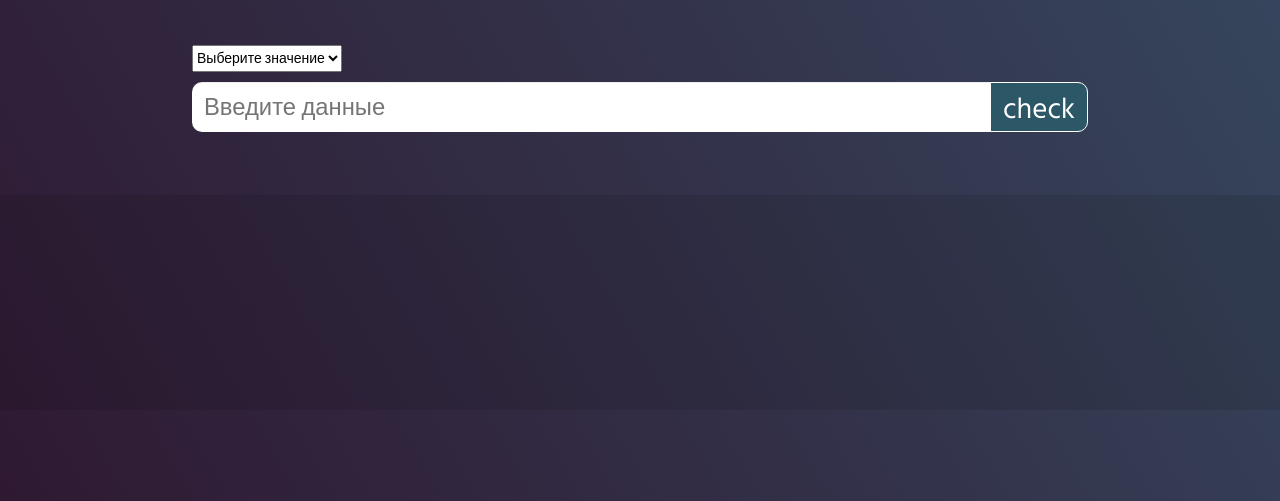
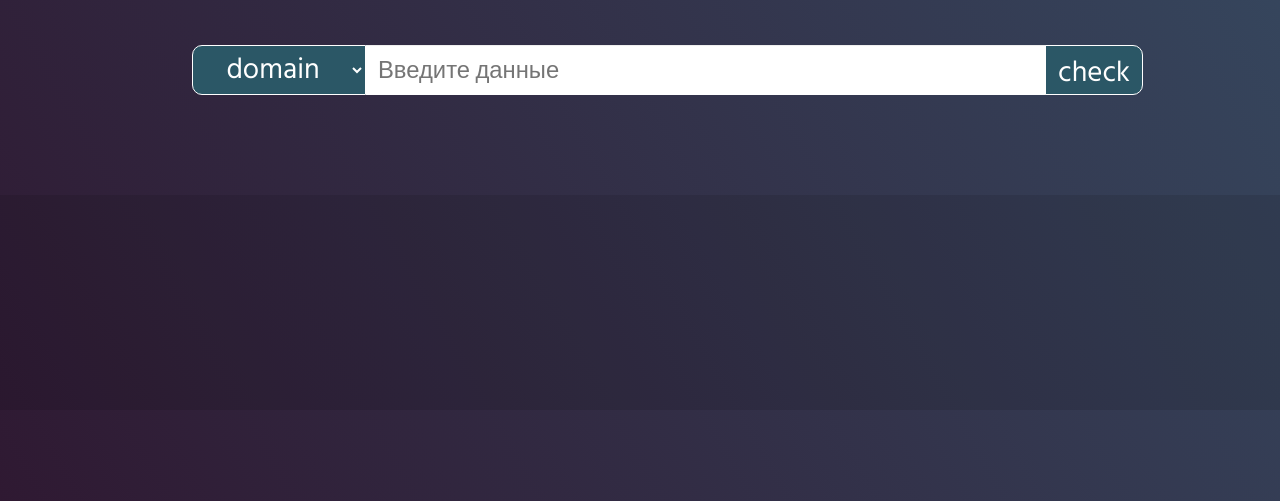
Before and after one commit to plumchecker/frontend, a website: page index.html in a window 1280 px wide. Shown: the part 299-800 px from the top of the page. Drawn offline with Linux system fonts and the light colour scheme.

Commit message:
Hack in better looking dropdown

```diff
--- a/css/style.css
+++ b/css/style.css
@@ -1,12 +1,16 @@
 * {
-box-sizing: border-box;
-content: " ";}
+	box-sizing: border-box;
+	content: " ";
+}
+
 body,h1,h2,h3,p,header {
       font-family: 'Hind Siliguri', sans-serif;
 }
+
 html {
   background-color: #6F6278;
 }
+
 body {
 	font-size: 14px;
 	line-height: 1.42857143;
@@ -14,24 +18,12 @@ body {
 	margin:0;
 	width:100%;
 }
-p,label,li{
+
+p, label, li {
 	font-size:1.2em;
 	font-weight:400;
 }
-/*h1 {
-  font-size: 60px;
-  text-align: center;
-  font-family: 'Hind Siliguri', sans-serif;
-  color: white;
-  text-shadow: 3px 3px 1px black;
-  margin: 0;
-}
-div::after{
-	 box-sizing: border-box;
-}
-div::before {
-  box-sizing: border-box;
-} */
+
 .bodyGradient{
 	background: linear-gradient(60deg,#2f1932 0,#45acbf 300%);
 	background-size:auto;
@@ -44,8 +36,11 @@ div::before {
 	margin-right: auto;
 	min-height: 100vh;
 }
-a{
-color:white;}
+
+a {
+	color:white;
+}
+
 .navbar {
 	margin:0;
 	position:relative;
@@ -56,13 +51,17 @@ color:white;}
 	line-height: inherit;
 	width:100%;
 }
+
 .navbar-inverse{
 	background-color: rgba(0,0,0,.5);
 	border-color:#080808;
 }
+
 .navbar-inverse .container {
   padding-top: 20px;
-padding-bottom: 20px;}
+  padding-bottom: 20px;
+}
+
 .navbar-header {
 	padding-left: 15px;
 	color: inherit;
@@ -70,19 +69,23 @@ padding-bottom: 20px;}
 	font-size:inherit;
 	line-height:inherit;
 }
+
 .navbar-nav > li > a {
   padding-top: 15px;
-padding-bottom: 15px;}
+  padding-bottom: 15px;
+}
 
 header a, header a:link, header a:visited {
   border-bottom: none;
 }
+
 .nav > li > a {
   padding-left: 13px;
 padding-right: 13px;
 color: #fff;
 text-decoration: none;
 }
+
 a {
   outline: none;
   text-decoration: none;
@@ -92,6 +95,7 @@ a {
 .active {
 	color:yellow;
 }
+
 a:link {
 	color: #fff;
 }
@@ -116,7 +120,6 @@ a:active {
   color: #CDFEAA;
 }
 
-
 .navbar-collapse .collapse {
 	display: inline-block;
 	height: auto;
@@ -128,32 +131,33 @@ a:active {
 	color:inherit;
 	font-family:inherit;
 	font-size:inherit;
-	}
-.navbar-right{
+}
+
+.navbar-right {
 	float:absolute;
 	margin-right:-15px;
 }
+
 .navbar-nav{
 	margin:0;
 }
-/*.navbar-inverse .navbar-nav > .active > a, .navbar-inverse .navbar-nav > .active, .navbar-inverse .navbar-nav > .active > a:focus {
-  background-color: #080808;
-  background-color: rgba(8,8,8,.5);
-}*/
 
 .nav > li{
 	position:relative;
 	display:inline-block;
 }
+
 .nav{
 	padding-left:0;
 	list-style: none;
 }
+
 .navbar{
 	width:auto;
 	border-top:0;
 	box-shadow: none;
 }
+
 .header-content {
   display: block;
   width: 100%;
@@ -165,18 +169,19 @@ a:active {
   margin: 0;
   top: 0px;
 }
+
 .main {
-	/* background-color: #804C0B;
-	background: linear-gradient(135deg,#2f3602 0,#85acdf 100%); */
 	color:#fff;
 	padding: 50px 10px 40px;
 		padding-bottom: 0px;
 		padding-top: 50px;
 		box-sizing: border-box;
 }
+
 .container {
 	width: 100%;
 }
+
 .container {
 	padding-right: 15%;
 	padding-left: 15%;
@@ -184,21 +189,25 @@ a:active {
 	margin-right: auto;
 
 }
+
 .logoPanel {
 	text-align: center;
 	margin-top: 15px;
 }
+
 .row {
 margin: 15px 0;
 color: inherit;
 font-family: inherit;
 }
+
 .row .logoPanel {
 	color: inherit;
 	font-family: inherit;
 	font-size: inherit;
 	line-height: inherit;
 }
+
 .main-logo {
 	text-align: inherit;
 	box-sizing:inherit;
@@ -206,10 +215,10 @@ font-family: inherit;
 	font-family:inherit;
 	font-size: 2.2em;
 	line-height:inherit;
-	color: white; }
+	color: white;
+}
 
 .main .main-logo .logo {
-
   border-radius: 20px;
   border: 5px solid;
   border-image-outset: 0;
@@ -234,69 +243,76 @@ font-family: inherit;
 #searchContainer.secondaryHeader {
   margin-bottom: 0;
 }
+
 #searchContainer {
 	height:120px;
 }
+
 .secondaryHeader{
 	padding: 30px 0;
 	background-color: #fff
 	margin-bottom: 40px;
 }
+
 .input-group {
   position: relative;
   display: table;
   border-collapse: separate;
 }
+
 #searchContainer input[type="text"], #searchContainer input[type="email"], #searchContainer input[type="password"] {
   height: 50px;
-  border-top-left-radius: 10px;
-  border-bottom-left-radius: 10px;
+  /*border-top-left-radius: 10px;
+  border-bottom-left-radius: 10px;*/
   font-size: 1.7em;
   border: none;
 }
+
 input:focus {
 	outline: none;
 }
+
 .input-group .form-control:first-child, .input-group-addon:first-child, .input-group-btn:first-child > .btn, .input-group-btn:first-child > .btn-group > .btn, .input-group-btn:first-child > .dropdown-toggle, .input-group-btn:last-child > .btn-group:not(:last-child) > .btn, .input-group-btn:last-child > .btn:not(:last-child):not(.dropdown-toggle) {
   border-top-right-radius: 0;
   border-bottom-right-radius: 0;
 }
-.input-group .form-control, .input-group-addon, .input-group-btn {
+
+.input-group .form-control, .input-group-addon, .input-group-btn, select {
   display: table-cell;
 }
+
 .input-group .form-control {
   position: relative;
   z-index: 2;
-  float: left;
-  width: 100%;
+  /*float: left;*/
+  /*width: 100%;*/
   margin-bottom: 0;
 }
+
 .form-control {
-  display: block;
   width: 100%;
-  height: 34px;
   padding: 6px 12px;
-  font-size: 14px;
   line-height: 1.42857143;
   color: #555;
   background-color: #fff;
   background-image: none;
-  border: 1px solid #ccc;
-  border-radius: 4px;
   -webkit-box-shadow: inset 0 1px 1px rgba(0,0,0,.075);
   box-shadow: inset 0 1px 1px rgba(0,0,0,.075);
   -webkit-transition: border-color ease-in-out .15s,-webkit-box-shadow ease-in-out .15s;
   -o-transition: border-color ease-in-out .15s,box-shadow ease-in-out .15s;
   transition: border-color ease-in-out .15s,box-shadow ease-in-out .15s;
 }
+
 button, input, select, textarea {
   font-family: inherit;
   font-size: inherit;
   line-height: inherit;
 }
+
 input {
   line-height: normal;
 }
+
 button, input, optgroup, select, textarea {
   margin: 0;
     margin-bottom: 0px;
@@ -306,51 +322,72 @@ button, input, optgroup, select, textarea {
     font-family: inherit;
   color: inherit;
 }
+
 .input-group-btn {
   position: relative;
   font-size: 0;
   white-space: nowrap;
 }
+
 .input-group-addon, .input-group-btn {
   width: 1%;
   white-space: nowrap;
   vertical-align: middle;
 }
+
 .input-group .form-control, .input-group-addon, .input-group-btn {
   display: table-cell;
 }
+
 #searchContainer button {
   font-size: 29px;
   height: 50px;
   border-top-right-radius: 10px;
   border-bottom-right-radius: 10px;
 }
+
+select {
+  font-size: 29px !important;
+  width: 6em;
+  height: 50px;
+  border-top-left-radius: 10px;
+  border-bottom-left-radius: 10px;
+  text-align: center;
+}
+
 .input-group-btn:last-child > .btn, .input-group-btn:last-child > .btn-group {
   z-index: 2;
   margin-left: -1px;
 }
+
 .input-group .form-control:last-child, .input-group-addon:last-child, .input-group-btn:first-child > .btn-group:not(:first-child) > .btn, .input-group-btn:first-child > .btn:not(:first-child), .input-group-btn:last-child > .btn, .input-group-btn:last-child > .btn-group > .btn, .input-group-btn:last-child > .dropdown-toggle {
   border-top-left-radius: 0;
   border-bottom-left-radius: 0;
 }
+
 .input-group-btn > .btn {
   position: relative;
 }
-.btn-primary, a.btn-primary {
+
+.btn-primary, a.btn-primary, select {
   border: 1px solid #fff !important;
   background-color: #2b5766;
+  color: white !important;
 }
+
 .btn-group-lg > .btn, .btn-lg {
   padding: 10px 16px;
   font-size: 18px;
   line-height: 1.3333333;
   border-radius: 6px;
 }
+
 .btn-primary {
   color: #fff;
   /* background-color: #337ab7; */
   border-color: #2e6da4;
 }
+
 .btn {
   display: inline-block;
   padding: 6px 12px;
@@ -372,27 +409,33 @@ button, input, optgroup, select, textarea {
   border: 1px solid transparent;
   border-radius: 4px;
 }
+
 a, a:link, a:visited, a:hover, button, button:hover, input[type="submit"], input[type="submit"]:hover {
   -moz-transition: background .35s ease-in,color .35s ease-in;
   -o-transition: background .35s ease-in,color .35s ease-in;
   -webkit-transition: background .35s ease-in,color .35s ease-in;
   transition: background .35s ease-in 0,color .35s ease-in 0;
 }
+
 button, input, select, textarea {
   font-family: inherit;
   font-size: inherit;
   line-height: inherit;
 }
+
 button, html input[type="button"], input[type="reset"], input[type="submit"] {
   -webkit-appearance: button;
   cursor: pointer;
 }
+
 button, select {
   text-transform: none;
 }
+
 button {
   overflow: visible;
 }
+
 button, input, optgroup, select, textarea {
   margin: 0;
     margin-bottom: 0px;
@@ -402,30 +445,36 @@ button, input, optgroup, select, textarea {
     font-size: inherit;
     line-height: inherit;
     font-family: inherit;
-  color: inherit;
+  /*color: inherit;*/
 }
+
 * {
   -webkit-box-sizing: border-box;
   -moz-box-sizing: border-box;
   box-sizing: border-box;
 }
+
 .input-group-btn {
   font-size: 0;
   white-space: nowrap;
 }
+
 .input-group-addon, .input-group-btn {
   white-space: nowrap;
 }
+
 select[name="Choice"] {
 	margin-bottom:10px;
-	color:black;
+	/*color:black;*/
 	font-family:inherit;
 }
+
 .tableoutput{
 	min-height: 215px;
 	height: fit;
 	background-color: rgba(0,0,0,.1);
 }
+
 table {
   table-layout: fixed;
   width: 100%;
@@ -435,12 +484,15 @@ table {
   margin-left: auto;
   margin-right: auto;
 }
+
 tr{
   padding:10px;
 }
+
 th, td {
   padding: 5px;
 }
+
 th {
   letter-spacing: 3px;
   padding-block-end: 5px;
@@ -477,3 +529,8 @@ tbody tr:nth-child(odd) {
 tbody tr:nth-child(even) {
   background-color: #36455d;
 }
+
+.input-group {
+	display: grid;
+	grid-template-columns: max-content auto 3em;
+}
--- a/index.html
+++ b/index.html
@@ -39,13 +39,12 @@
 		</div>
 		<div id="searchContainer" class="secondaryHeader">
 			<div class="container">
+				<div class="input-group">
 				<select name="Choice" required="required" id="select">
-					<option value="" selected>Выберите значение</option>
 					<option value="MS">email</option>
 					<option value="PS">password</option>
-					<option value="DS">domain</option>
+					<option value="DS" selected>domain</option>
 				</select>
-				<div class="input-group">
 					<form novalidate="novalidate" id="form">
 						<input autocapitalize="off" autocorrect="off" class="form-control" data-val="true"
 							data-val-maxlength="The field Account must be a string or array type with a maximum length of &#39;255&#39;."
```
